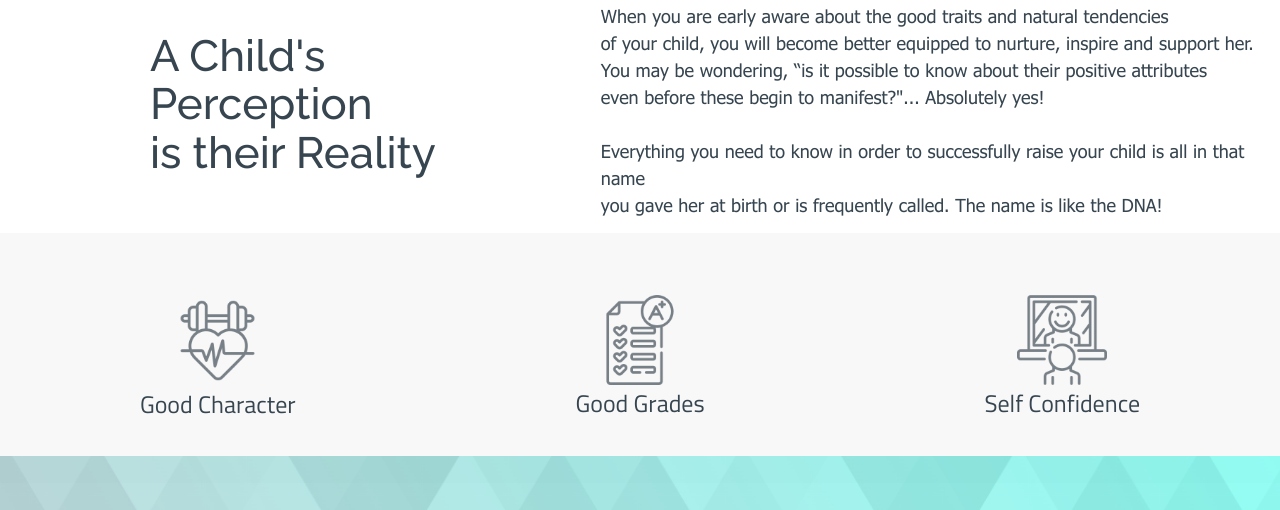
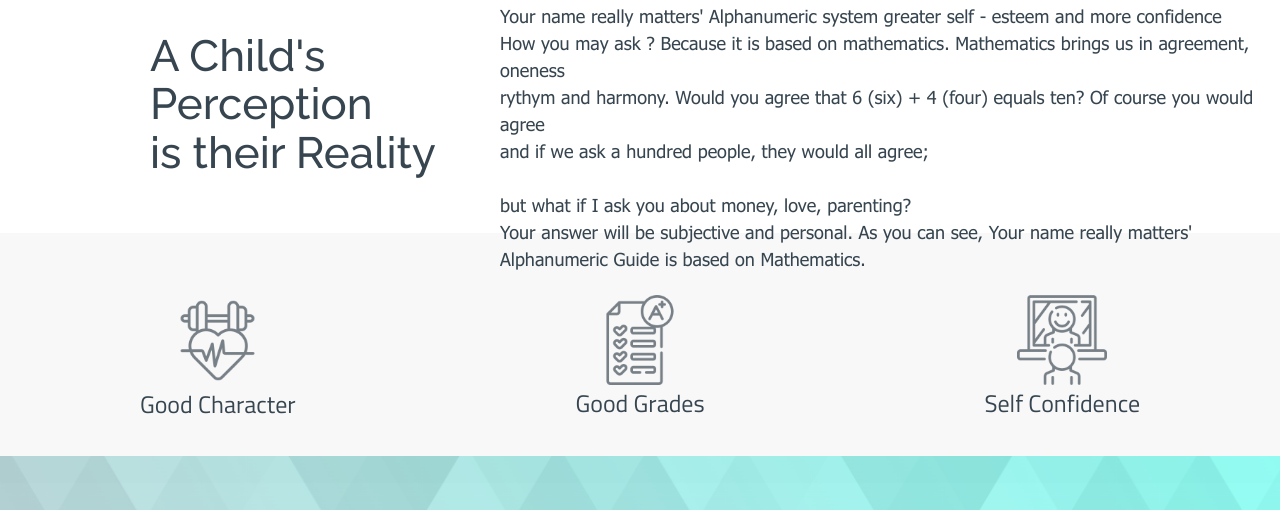
Before and after one commit to OladapoOjikutu/SpookyProjects, a Django app: page / in a window 1280 px wide. Shown: the part 764-1274 px from the top of the page. Run offline with Django 4.2, Linux system fonts and the light colour scheme; some libraries are stand-ins or nearby versions.

Commit message:
copy changed

```diff
--- a/landingg/templates/home_view.html
+++ b/landingg/templates/home_view.html
@@ -78,10 +78,10 @@
               is their Reality</h3>
           </div>
           <div class ="sub" >
-            <h7 class = "sub_text")>When you are early aware about the good traits
-              and natural tendencies <br> of your child, you will become better equipped to nurture, inspire and support her.<br>
-              You may be wondering, “is it possible  to know about their positive attributes <br>
-              even before these begin to manifest?"... Absolutely yes! <br><br>Everything you need to know in order to successfully raise your child is all in that name <br>you gave her at birth or is frequently called. The name is like the DNA!</h7>
+            <h7 class = "sub_text")>Your name really matters' Alphanumeric system greater self - esteem and more confidence
+              <br> How you may ask ? Because it is based on mathematics. Mathematics brings us in agreement, oneness<br>
+              rythym and harmony. Would you agree that 6 (six) + 4 (four) equals ten? Of course you would agree<br>
+              and if we ask a hundred people, they would all agree; <br><br>but what if I ask you about money, love, parenting?<br>Your answer will be subjective and personal. As you can see, Your name really matters' Alphanumeric Guide is based on Mathematics.</h7>
           </div>
     </div> <!--this section closes the parental container-->
     </section>
```
